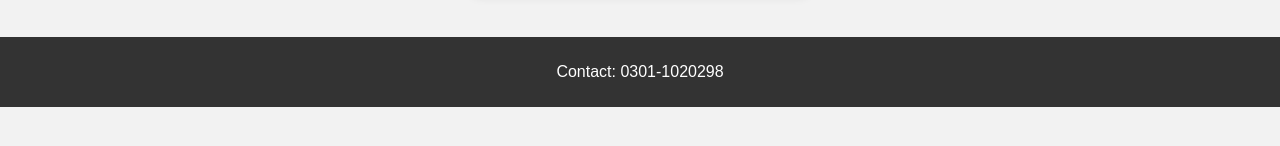
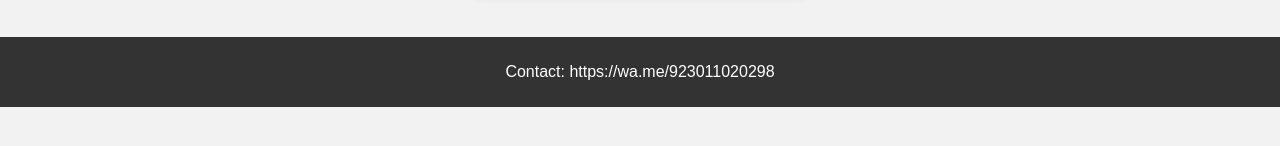
Before and after one commit to murtazabi101/murtazabii01.github.io, a plain HTML site: page index.html in a window 1280 px wide. Shown: the part 400-546 px from the top of the page. Drawn offline with Linux system fonts and the light colour scheme.

Commit message:
Update index.html

```diff
--- a/index.html
+++ b/index.html
@@ -22,7 +22,8 @@
 </div>
 
 <div class="footer">
-    <p>Contact: 0301-1020298</p>
+    <p>Contact: https://wa.me/923011020298
+</p>
 </div>
 
 </body>
```
